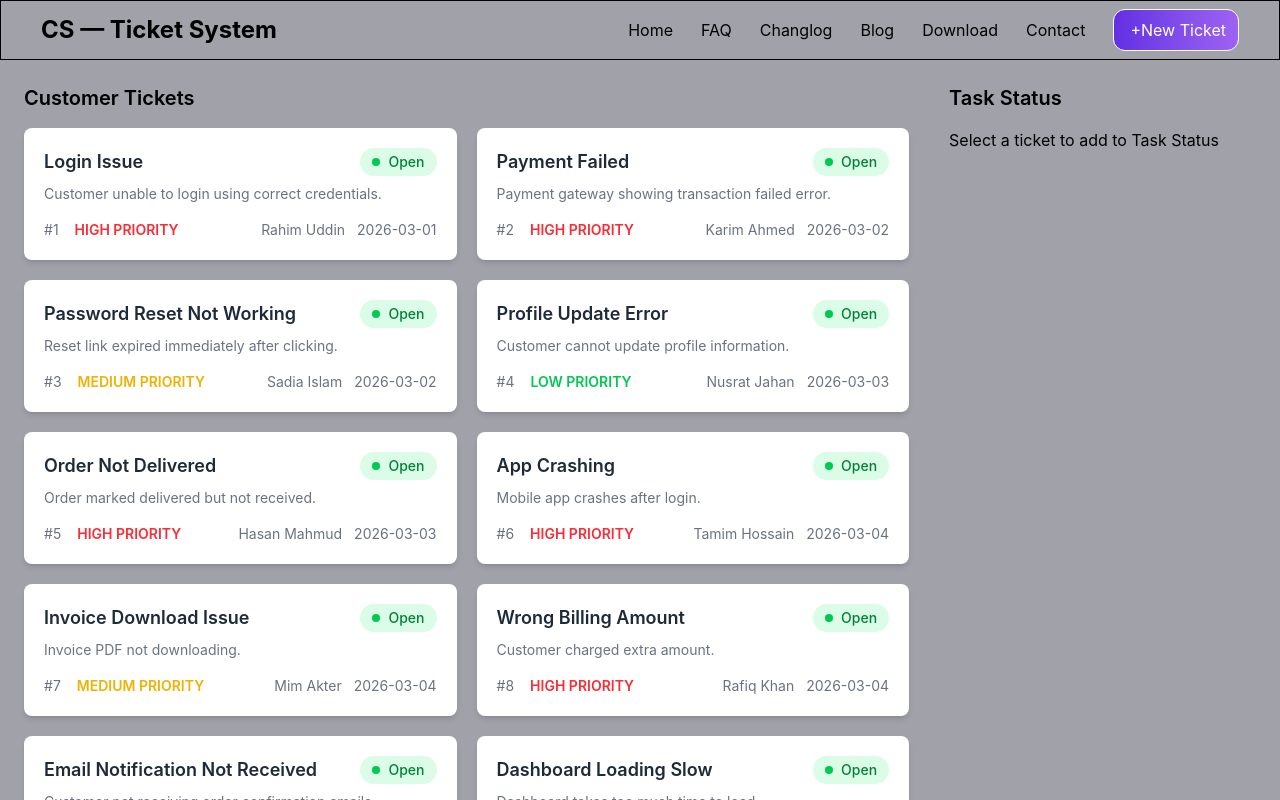
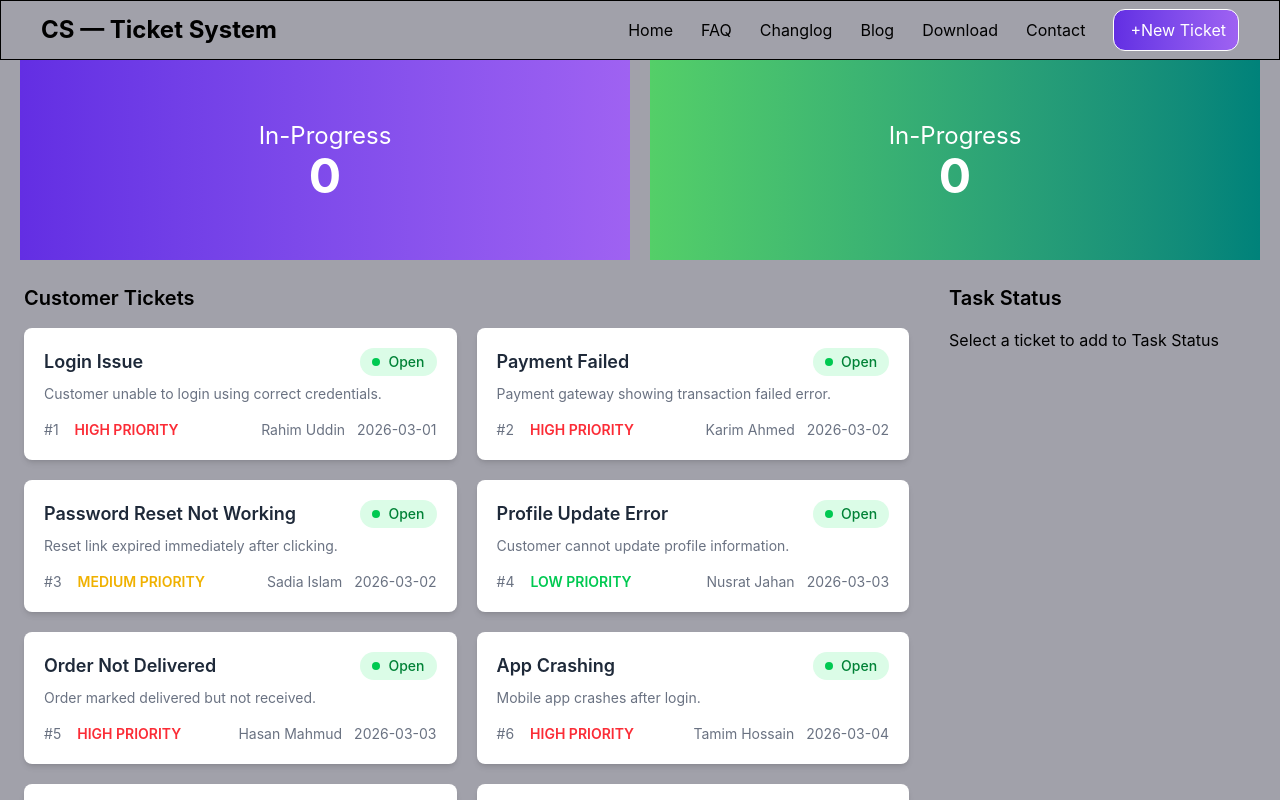
Before and after one commit to pritom352/misson-2, a React (Vite) app: page / in a window 1280 px wide. Shown: the top 800 px of the page. Built offline with nearby package versions, Linux system fonts and the light colour scheme.

Commit message:
update In-Progress count

```diff
--- a/src/App.jsx
+++ b/src/App.jsx
@@ -2,6 +2,7 @@ import { useEffect, useState } from "react";
 import Footer from "./mainLayout/Footer/Footer";
 import Navbar from "./mainLayout/Navbar/Navbar";
 import MainSection from "./mainLayout/main/MainSection";
+import Banner from "./mainLayout/Banner/Banner";
 
 function App() {
   const [data, setData] = useState([]);
@@ -12,10 +13,17 @@ function App() {
       .then((result) => setData(result));
   }, []);
 
+  const [clickData, setClickData] = useState([]);
+
   return (
     <div className="bg-[#A1A1AA]">
       <Navbar />
-      <MainSection data={data} />
+      <Banner clickData={clickData}></Banner>
+      <MainSection
+        data={data}
+        clickData={clickData}
+        setClickData={setClickData}
+      />
       <Footer />
     </div>
   );
--- /dev/null
+++ b/src/mainLayout/Banner/Banner.jsx
@@ -0,0 +1,20 @@
+import React from "react";
+
+const Banner = ({ clickData }) => {
+  return (
+    <div className=" flex gap-5 px-5">
+      <div className=" w-full bg-linear-to-r from-[#632EE3] to-[#9F62F2] py-15">
+        <p className=" text-white text-center text-2xl">In-Progress</p>
+        <p className="text-white font-bold text-5xl text-center">
+          {clickData.length}
+        </p>
+      </div>
+      <div className=" w-full bg-linear-to-r from-[#54CF68] to-[#00827A] py-15">
+        <p className=" text-white text-center text-2xl">In-Progress</p>
+        <p className="text-white font-bold text-5xl text-center">0</p>
+      </div>
+    </div>
+  );
+};
+
+export default Banner;
--- a/src/mainLayout/main/MainSection.jsx
+++ b/src/mainLayout/main/MainSection.jsx
@@ -1,8 +1,7 @@
-import React, { useState } from "react";
+import React from "react";
 import TicketCard from "../Card/TicketCard";
 
-const MainSection = ({ data }) => {
-  const [clickData, setClickData] = useState([]);
+const MainSection = ({ data, clickData, setClickData }) => {
   const clickedCard = (data) => {
     // console.log(data);
     setClickData([...clickData, data]);
```
